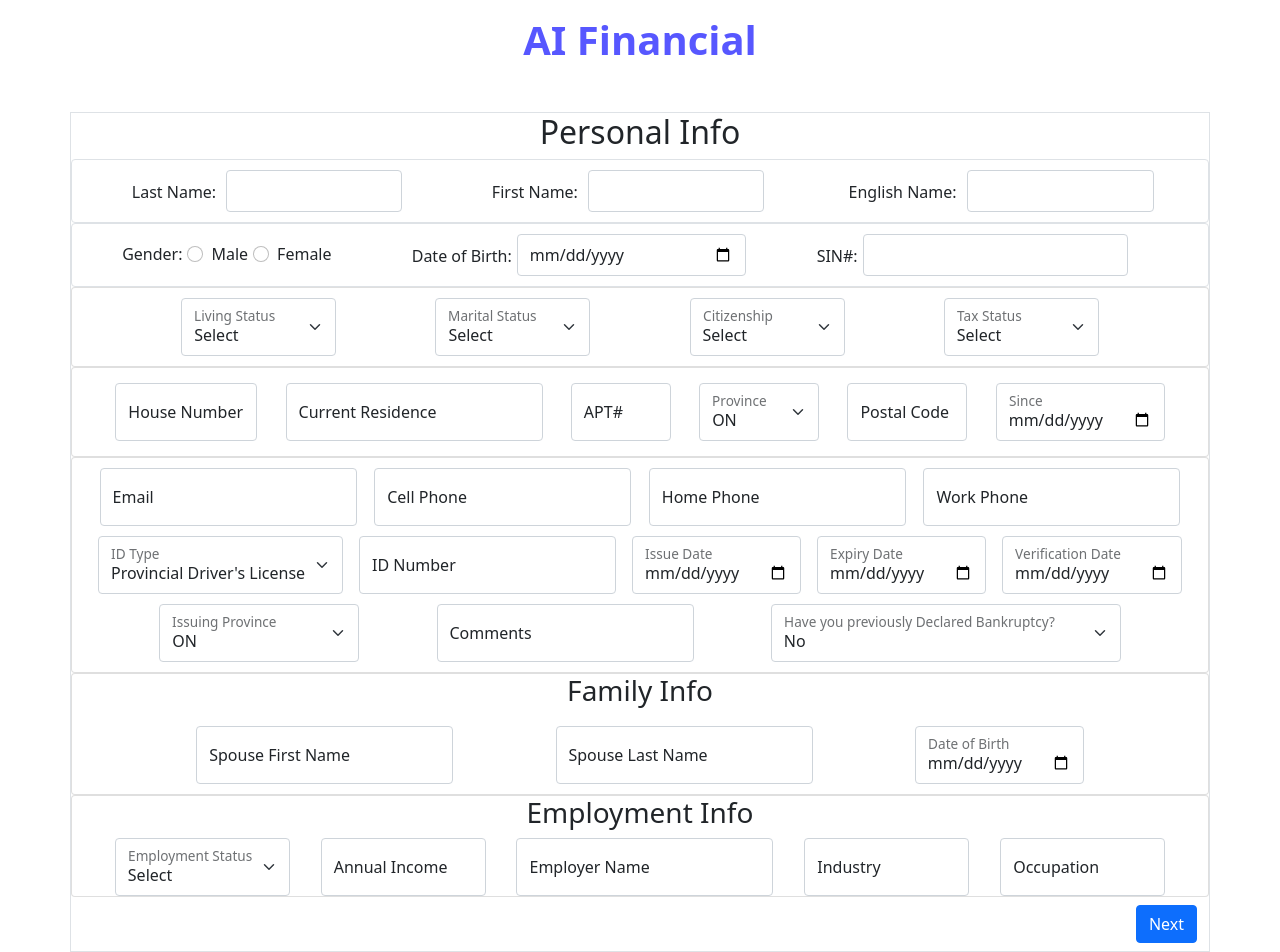
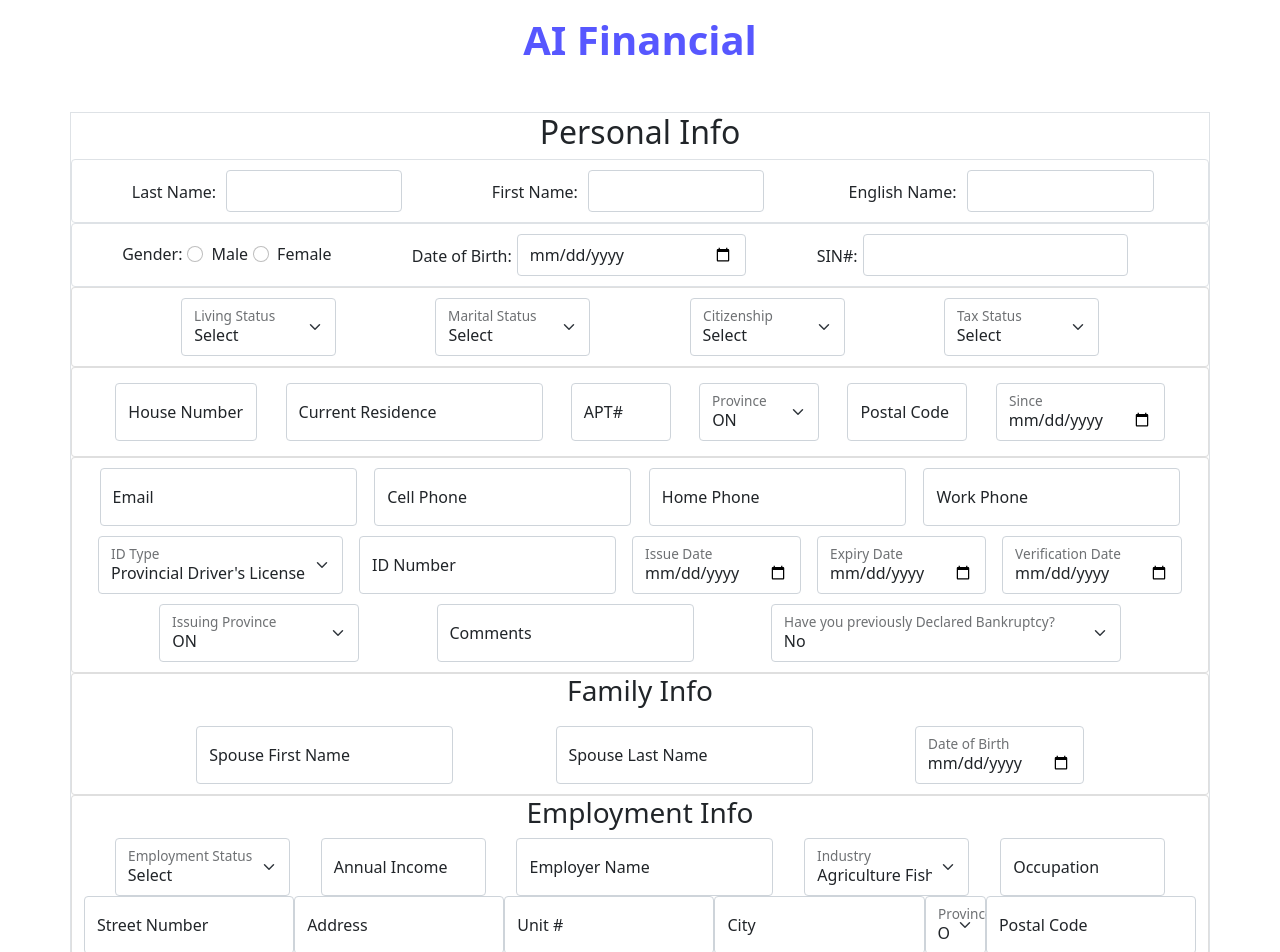
Before and after one commit to Yolanda-C-GitHub/ai-power-aifinancial-application, a React (Create React App) app in the folder Client/: page / in a window 1280 px wide. Shown: the top 952 px of the page. Built offline with nearby package versions, Linux system fonts and the light colour scheme.

Commit message:
working on employment info

```diff
--- a/Client/src/components/PersonalInfo/Personalinfoparts/EmploymentInfo.js
+++ b/Client/src/components/PersonalInfo/Personalinfoparts/EmploymentInfo.js
@@ -29,7 +29,28 @@ export default function EmploymentInfo() {
                 </FloatingLabel>
 
                 <FloatingLabel label='Industry'>
-                    <Form.Control className='industry' placeholder='Industry' />
+                    <Form.Select className='industry'>
+                        <option value="agricultureFishingForestryMining">Agriculture Fishing Forestry Mining</option>
+                        <option value="foodFoodserviceHospitality">Food Foodservice Hospitality</option>
+                        <option value="artsEntertainmentRecreationSports">Arts Entertainment Recreation Sports</option>
+                        <option value="insuranceAccountingBanking">Insurance Accounting Banking</option>
+                        <option value="designCreative">Design Creative</option>
+                        <option value="constructionSkilledTrades">Construction SkilledTrades</option>
+                        <option value="educationTraining">Education Training</option>
+                        <option value="governmentPublicAdministration">Government blicAdministration</option>
+                        <option value="engineeringArchitecture">Engineering Architecture</option>
+                        <option value="manufacturingProductionOperation">Manufacturing Production Operation</option>
+                        <option value="medicalHealthcare">Medical Healthcare</option>
+                        <option value="mediaTelecommunicationCommunication">Media Telecommunication Communication</option>
+                        <option value="religion">Religion</option>
+                        <option value="legal\Services">Legal\Services</option>
+                        <option value="emergencyProtection">Emergency Protection</option>
+                        <option value="realEstate">RealEstate</option>
+                        <option value="professionalScientificTechnicalServices">Professional Scientific Technical Services</option>
+                        <option value='informationTechnology'>Information Technology</option>
+                        <option value="transportationUtilities">Transportation Utilities</option>
+                        <option value="salesMarketingRetail">Sales Marketing Retail</option>
+                    </Form.Select>
                 </FloatingLabel>
 
                 <FloatingLabel label='Occupation'>
@@ -37,7 +58,44 @@ export default function EmploymentInfo() {
                 </FloatingLabel>
             </Form.Group>
 
-            <Form.Group>
+            <Form.Group className='employerAddress'>
+                <FloatingLabel label='Street Number'>
+                    <Form.Control placeholder='Street Number' />
+                </FloatingLabel>
+
+                <FloatingLabel label='Address'>
+                    <Form.Control placeholder='Address' />
+                </FloatingLabel>
+
+                <FloatingLabel label='Unit #'>
+                    <Form.Control placeholder='Unit Number' />
+                </FloatingLabel>
+
+                <FloatingLabel label='City'>
+                    <Form.Control placeholder='City' />
+                </FloatingLabel>
+
+                <FloatingLabel label='Province'>
+                    <Form.Select  className='employerAddressProvince'  >
+                        <option value='ON'>ON</option>
+                        <option value='AB'>AB</option>
+                        <option value='BC'>BC</option>
+                        <option value='MB'>MB</option>
+                        <option value='NB'>NB</option>
+                        <option value='NL'>NL</option>
+                        <option value="NT">NT</option>
+                        <option value='NS'>NS</option>
+                        <option value='NU'>NU</option>
+                        <option value='PE'>PE</option>
+                        <option value='QC'>QC</option>
+                        <option value='SK'>SK</option>
+                        <option value='YT'>YT</option>
+                    </Form.Select>
+                </FloatingLabel>
+
+                <FloatingLabel label='Postal Code'>
+                    <Form.Control placeholder='Postal Code' />
+                </FloatingLabel>
 
             </Form.Group>
 
--- a/Client/src/components/PersonalInfo/Personalinfoparts/employmentinfo.css
+++ b/Client/src/components/PersonalInfo/Personalinfoparts/employmentinfo.css
@@ -8,7 +8,6 @@
     display:flex;
     flex-direction: row;
     justify-content: space-evenly;
-
 }
 .employmentStatus{
     width: 175px
@@ -23,3 +22,9 @@
 .occupation{
     width:165px
 }
+
+.employerAddress{
+    display:flex;
+    flex-direction: row;
+    justify-content: space-evenly;
+}
```
